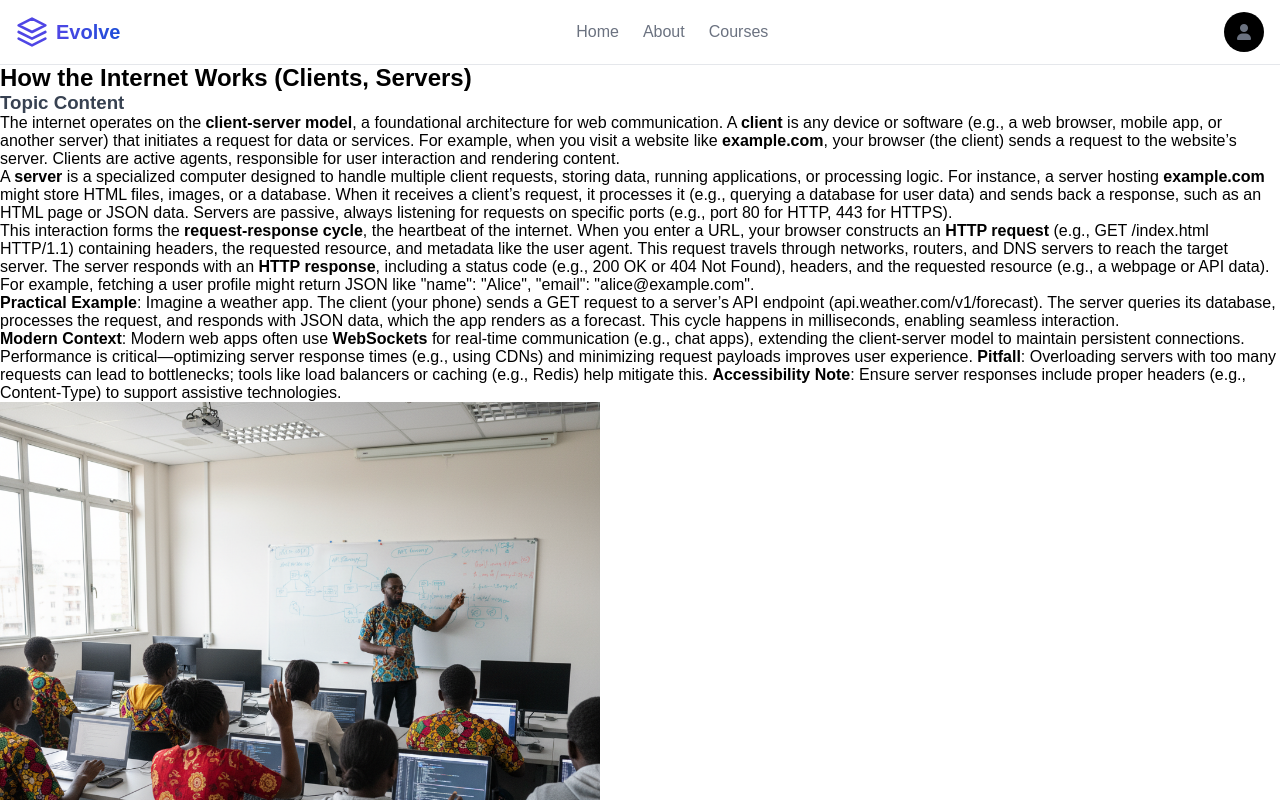
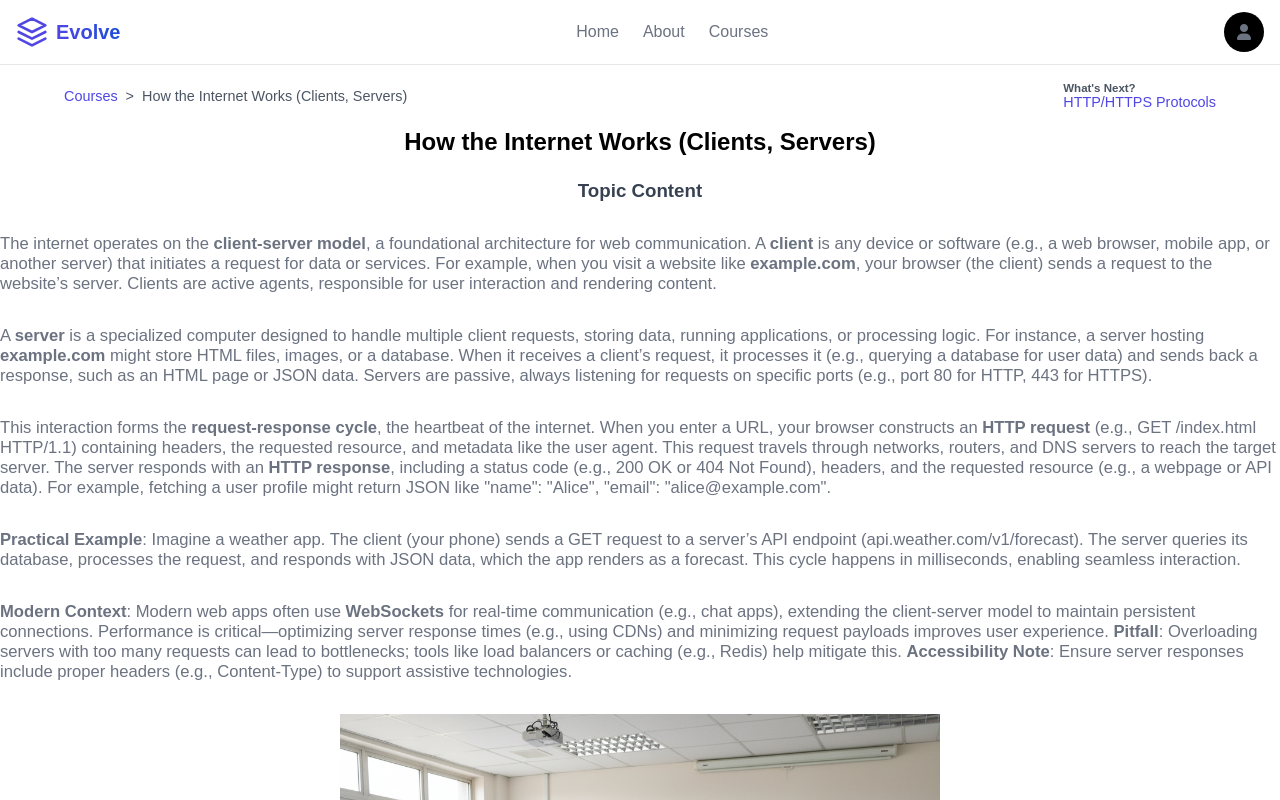
Before and after one commit to Arigbo/evolve, a Next.js app: page /courses/topic/t1 in a window 1280 px wide. Shown: the top 800 px of the page. Built offline with nearby package versions, Linux system fonts and the light colour scheme; a web font is replaced by a local one.

Commit message:
updated layout and topic data up to t31

```diff
--- a/src/app/courses/layout.jsx
+++ b/src/app/courses/layout.jsx
@@ -17,19 +17,19 @@ export default function SingleLayout({ currentSubject, closeModal, children }) {
       {isLoading ? (
         <div className="loading">
           <span
-            className=""
+            className="text-gradient"
             style={{
               width: "24px",
               height: "24px",
               border: "3px solid #ccc",
-              borderTop: "3px solid #0070f3",
+              borderTop: "3px solid",
               borderRadius: "50%",
               marginRight: "1rem",
               animation: "spin 1s linear infinite",
               display: "inline-block",
             }}
           />
-          Loading courses...
+          <h1 className="text-gradient">Evolve</h1>
           <style>{`
                             @keyframes spin {
                                 0% { transform: rotate(0deg); }
--- a/src/app/courses/topic/[id]/page.jsx
+++ b/src/app/courses/topic/[id]/page.jsx
@@ -1160,10 +1160,10 @@ const TopicDetail = () => {
   return (
     <>
       {topic ? (
-        <div>
-          <h2 className="detail-title">{topic.topic}</h2>
+        <main>
+          <h2 className="section-title">{topic.topic}</h2>
 
-          <div className="detail-box content-box-light">
+          <section className="section">
             <h3 className="box-title" style={{ color: "#374151" }}>
               Topic Content
             </h3>
@@ -1173,13 +1173,13 @@ const TopicDetail = () => {
             {topic.paragraph4}
             {topic.paragraph5}
             {topic.image}
-          </div>
+          </section>
 
           <div className="detail-box project-box">
             <h3 className="box-title">Project</h3>
             <p className="box-text">{topic.subjectProject}</p>
           </div>
-        </div>
+        </main>
       ) : (
         <div
           style={{
--- /dev/null
+++ b/src/app/courses/topic/layout.jsx
@@ -0,0 +1,10 @@
+import { TopicNavCrumbs } from "@/components/topicNavCrumbs";
+
+export default function TopicLayout({ children }) {
+  return (
+    <>
+      <TopicNavCrumbs />
+      {children}
+    </>
+  );
+}
--- /dev/null
+++ b/src/components/topicNavCrumbs.jsx
@@ -0,0 +1,198 @@
+"use client";
+import React, { useState } from "react";
+import { usePathname } from "next/navigation";
+
+const topics = [
+  {
+    id: "/courses/topic/t1",
+    topic: "How the Internet Works (Clients, Servers)",
+  },
+  {
+    id: "/courses/topic/t2",
+    topic: "HTTP/HTTPS Protocols",
+  },
+  {
+    id: "/courses/topic/t3",
+    topic: "Domain Name System (DNS)",
+  },
+  {
+    id: "/courses/topic/t4",
+    topic: "Web Browsers and Rendering Engines",
+  },
+  {
+    id: "/courses/topic/t5",
+    topic: "Understanding URLs and Resources",
+  },
+  {
+    id: "/courses/topic/t6",
+    topic: "Introduction to Frontend vs. Backend",
+  },
+  {
+    id: "/courses/topic/t7",
+    topic: "Cookies and Session Storage",
+  },
+  {
+    id: "/courses/topic/t8",
+    topic: "Anatomy of a Request-Response Cycle",
+  },
+  {
+    id: "/courses/topic/t9",
+    topic: "Introduction to HTML and the Web",
+  },
+  {
+    id: "/courses/topic/t10",
+    topic: "Semantic HTML5 Tags",
+  },
+  {
+    id: "/courses/topic/t11",
+    topic: "HTML Forms and Inputs",
+  },
+  {
+    id: "/courses/topic/t12",
+    topic: "Accessibility (ARIA roles and attributes)",
+  },
+  {
+    id: "/courses/topic/t13",
+    topic: "Image and Multimedia Elements",
+  },
+  {
+    id: "/courses/topic/t14",
+    topic: "Structuring Content with Headings, Paragraphs, and Lists",
+  },
+  {
+    id: "/courses/topic/t15",
+    topic: "Working with Tables",
+  },
+  {
+    id: "/courses/topic/t16",
+    topic: "Introduction to Web Components",
+  },
+  {
+    id: "/courses/topic/t17",
+    topic: "Best Practices for Clean and Maintainable HTML",
+  },
+  {
+    id: "/courses/topic/t18",
+    topic: "CSS Syntax and Selectors",
+  },
+  {
+    id: "/courses/topic/t19",
+    topic: "The Box Model, Sizing, and Spacing",
+  },
+  {
+    id: "/courses/topic/t20",
+    topic: "Working with Colors and Backgrounds",
+  },
+  {
+    id: "/courses/topic/t21",
+    topic: "Typography and Fonts",
+  },
+  {
+    id: "/courses/topic/t22",
+    topic: "Flexbox for One-Dimensional Layouts",
+  },
+  {
+    id: "/courses/topic/t23",
+    topic: "CSS Grid for Two-Dimensional Layouts",
+  },
+  {
+    id: "/courses/topic/t24",
+    topic: "Responsive Design with Media Queries",
+  },
+  {
+    id: "/courses/topic/t25",
+    topic: "CSS Animations and Transitions",
+  },
+  {
+    id: "/courses/topic/t26",
+    topic: "Introduction to Preprocessors (Sass/Less)",
+  },
+  {
+    id: "/courses/topic/t27",
+    topic: "Variables, Data Types, and Operators",
+  },
+  {
+    id: "/courses/topic/t28",
+    topic: "Control Flow and Logic",
+  },
+  {
+    id: "/courses/topic/t29",
+    topic: "Functions and Scopes",
+  },
+  {
+    id: "/courses/topic/t30",
+    topic: "Arrays and Objects",
+  },
+  {
+    id: "/courses/topic/t31",
+    topic: "DOM Manipulation and Traversal",
+  },
+];
+
+export function TopicNavCrumbs() {
+  const path = usePathname();
+  const currentIndex = topics.findIndex((item) => item.id == path);
+  const current = topics[currentIndex];
+  const next =
+    currentIndex >= 0 && currentIndex < topics.length - 1
+      ? topics[currentIndex + 1]
+      : null;
+  const [nav, setNav] = useState(false);
+  return (
+    <div className="breadcrumbs-container">
+      <div className={`coursesNav ${nav ? "show" : ""}`}>
+        <div className="top">
+          {" "}
+          <div className="top-inner">
+            <h1>All Courses</h1>
+            <i
+              className="fas fa-x"
+              onClick={() => {
+                setNav(false);
+              }}
+            ></i>
+          </div>
+        </div>
+        <div className="bottom">
+          {topics.map((element) => {
+            return (
+              <a
+                key={element.topic}
+                href={element.id}
+                className={path == element.id ? "active" : ""}
+              >
+                <span className="line-clamp">{element.topic}</span>
+              </a>
+            );
+          })}
+        </div>
+      </div>
+      <div className="breadcrumbs">
+        <h1
+          onClick={() => {
+            setNav(true);
+          }}
+          className="select"
+        >
+          Courses
+        </h1>
+        <span>&gt;</span>
+        {current ? (
+          <h2 className="line-clamp">{current.topic}</h2>
+        ) : (
+          <h1>
+            Click <span className="select">Courses</span> to select a course
+          </h1>
+        )}
+      </div>
+      <div className="next-course">
+        {next ? <h1>What's Next?</h1> : <h1>No more courses</h1>}
+        {next && (
+          <a href={next.id} className="next">
+            <span className="line-clamp"> {next.topic}</span>
+          </a>
+        )}
+      </div>
+    </div>
+  );
+}
```
